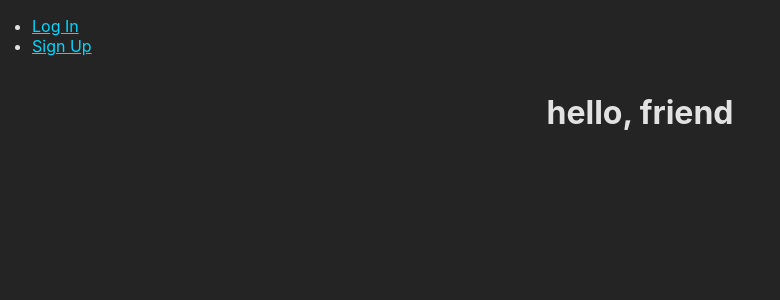
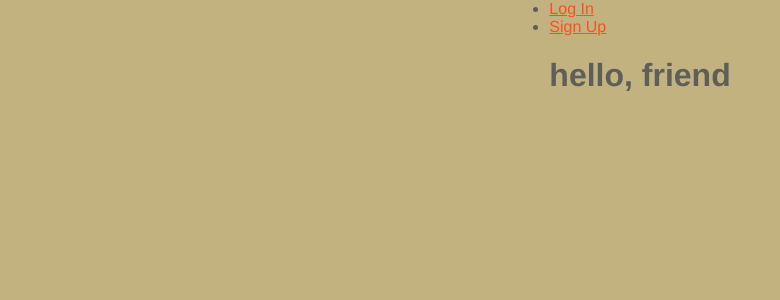
Before and after one commit to natnichols/homewrangler-front-end, a React (Vite) app: page / in a window 1280 px wide. Shown: the top 300 px of the page, without its empty margins (0-780 px from the left). Built offline with nearby package versions, Linux system fonts and the light colour scheme; no server answers.

Commit message:
adjust app.css

```diff
--- a/src/App.css
+++ b/src/App.css
@@ -6,28 +6,45 @@
 
 body {
   box-sizing: border-box;
-
-  margin: 0;
-  min-height: 100vh;
-
-  font-family: Inter, system-ui, Avenir, Helvetica, Arial, sans-serif;
-
-  color: rgba(255, 255, 255, 0.87);
-  background-color: #242424;
-
   font-synthesis: none;
   text-rendering: optimizeLegibility;
   -webkit-font-smoothing: antialiased;
   -moz-osx-font-smoothing: grayscale;
   -webkit-text-size-adjust: 100%;
+
+  background-color: #c2b280;
+
+  margin: 0;
+  min-height: 100vh;
+
+  font-family: Helvetica, system-ui, Arial, sans-serif;
+  color: rgba(81, 81, 81, 0.87);
+  font-size: 16px;
+
+  display: flex;
+  align-items: center;
+  flex-direction: column;
 }
+
+h1 {
+  font-size: 2em;
+}
+h2 {
+  font-size: 1.8em;
+}
+h3 {
+  font-size: 1.4em;
+}
+
+
 
 a,
 a:visited {
-  color: #00d8ff
+  color: #ff4f1f
 }
 
 nav > ul {
   margin: 0;
-  padding: 16px 32px;
+  padding: 0;
+  /* padding: 16px 32px; */
 }
```
